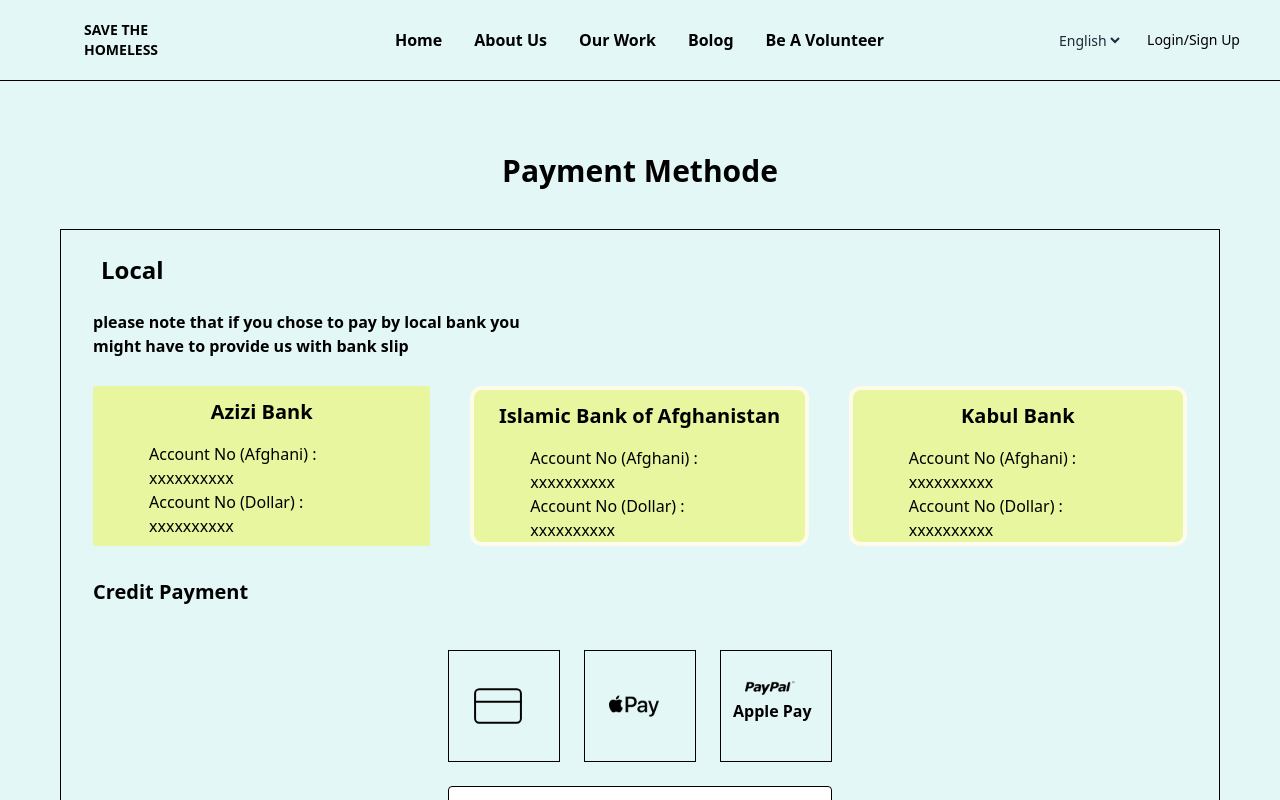
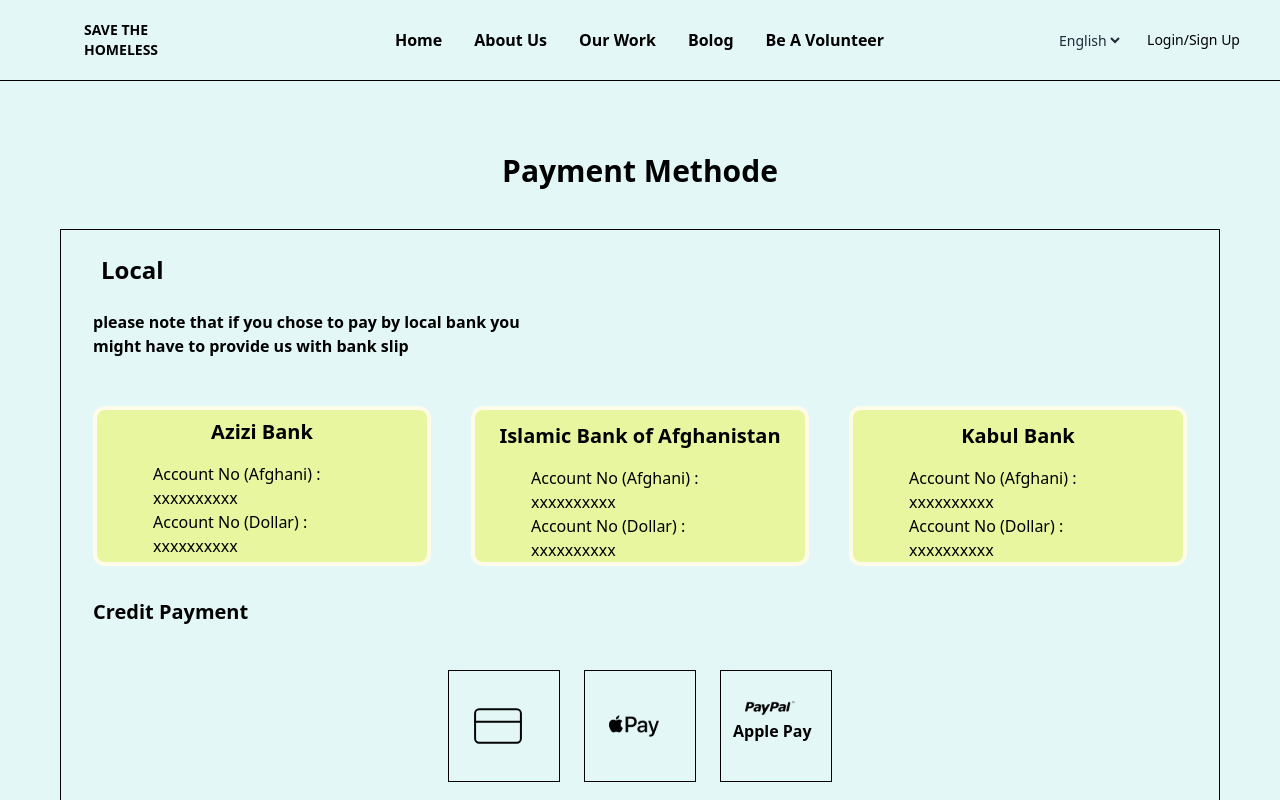
Before and after one commit to esmail322/Save-the-Homeless-childrenn, a React (Vite) app in the folder front/: page /bank in a window 1280 px wide. Shown: the top 800 px of the page. Built offline with nearby package versions, Linux system fonts and the light colour scheme.

Commit message:
next changes

```diff
--- a/front/src/Pages/Bank.jsx
+++ b/front/src/Pages/Bank.jsx
@@ -33,14 +33,13 @@
             <div
               className={`flex ${
                 page == 1 && ".active"
-              } items-stretch   space-x-10  pt-3  `}
+              }  md:flex-wrap lg:flex-nowrap md:space-y-5 md:ml-28 lg:ml-0  lg:space-x-10  lg:pt-3  `}
             >
               <div
                 onClick={() => setPage(1)}
                 className={`
-                lg:h-40
-
-                lg:w-96 md:h-32 md:w-72 border-text-color pt-3 ${
+                h-40
+                w-96 border-4 pt-2 mt-5 bg-accent-2 border-amber-50 rounded-xl ${
                   page == 1 && ""
                 } bg-accent-2 rounded-sm`}
               >
--- a/front/src/Pages/BankSlip.jsx
+++ b/front/src/Pages/BankSlip.jsx
@@ -24,11 +24,11 @@
         </div>
         <div className=" flex  justify-center">
           <form action="" className=" w-1/3 ">
-            <div className="w-full outline-dashed outline-1 h-48 relative  mb-8 ">
+            <div className="w-full outline-dashed flex lg:justify-center   outline-1 h-48 relative  mb-8 ">
               <input
                 type="file"
                 placeholder="abbb"
-                className=" absolute right-10 top-16 flex justify-center"
+                className=" absolute md:pl-6  top-20 "
               />
             </div>
             <Link to="/pending">
```
